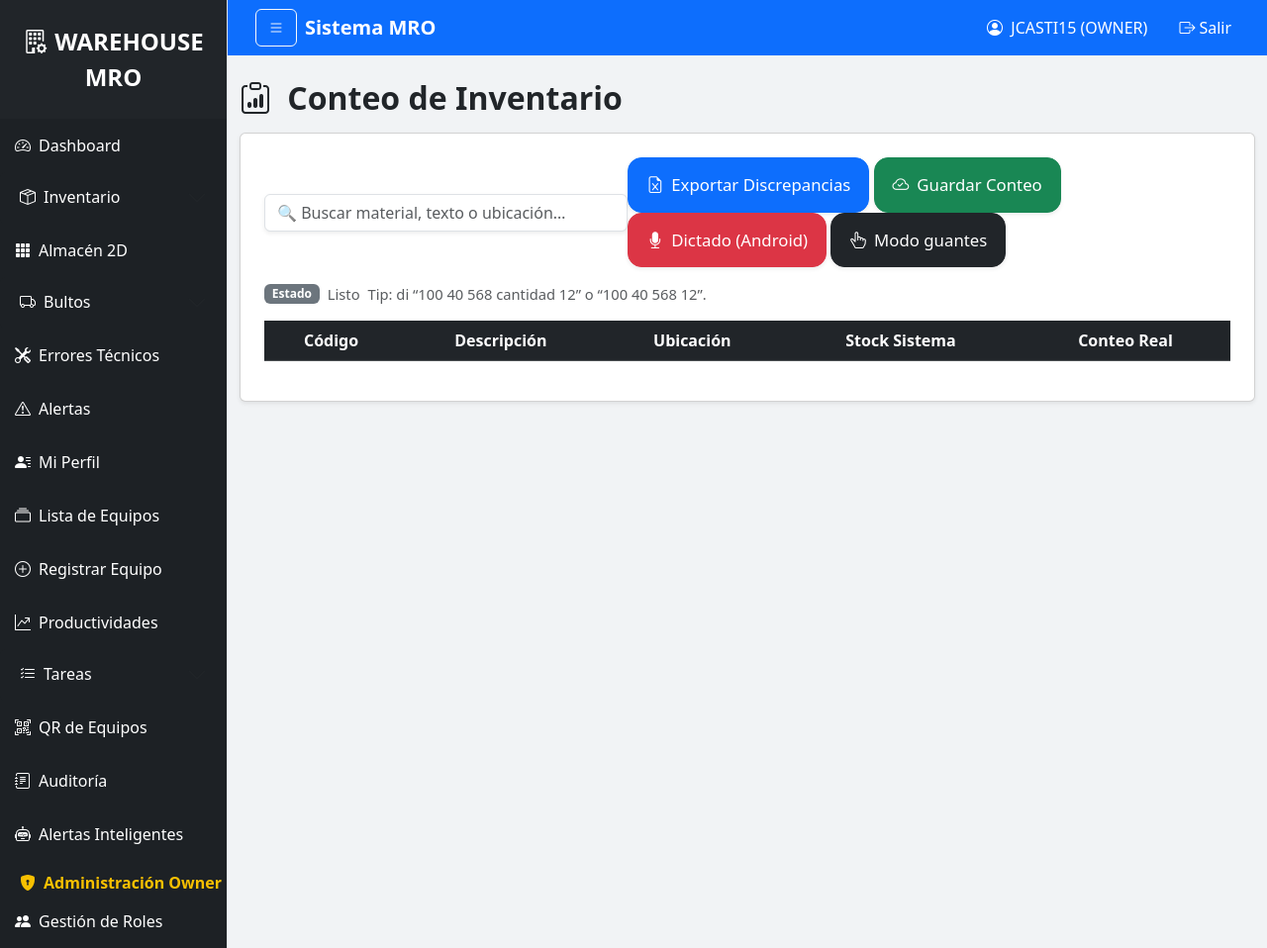
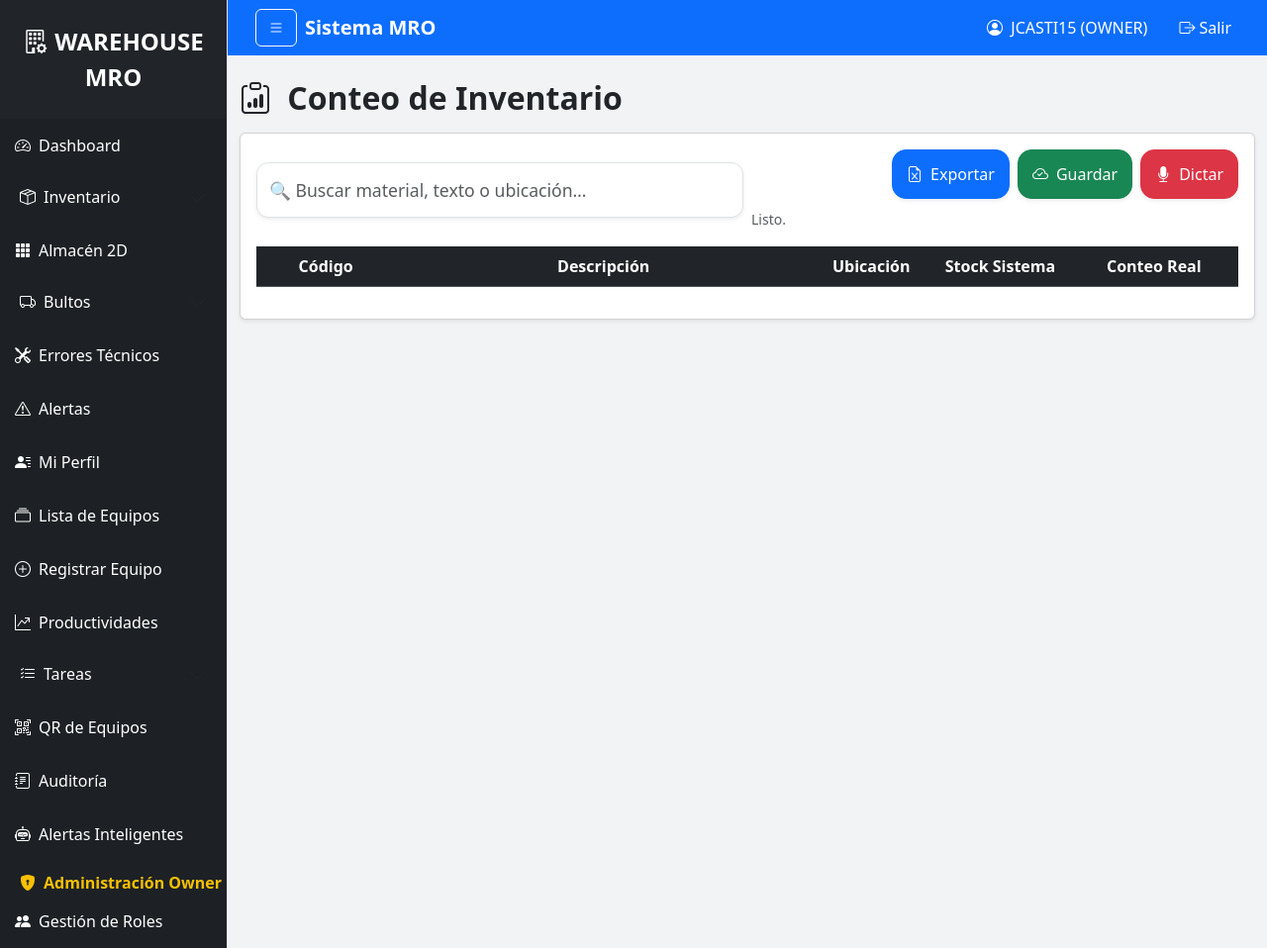
Before and after one commit to Joselu04991/warehouse_mro_4-main, a Flask app: page /inventory/count in a window 1280 px wide. Shown: the whole page at 99% size. Run offline with Flask 3, Linux system fonts and the light colour scheme; a user stored in the database is signed in; lists and menus that the app fills with data are empty.

Commit message:
Update count.html

```diff
--- a/templates/inventory/count.html
+++ b/templates/inventory/count.html
@@ -1,72 +1,77 @@
 {% extends "base.html" %}
 {% block content %}
-
-<style>
-  .count-wrap { max-width: 1200px; margin: 0 auto; }
-  .btn-big { padding: 14px 18px; font-size: 1.05rem; border-radius: 14px; }
-  .gloves .count-input { height: 58px; font-size: 1.35rem; border-radius: 14px; }
-  .gloves td, .gloves th { padding-top: 18px !important; padding-bottom: 18px !important; }
-  .sticky-head thead th { position: sticky; top: 0; z-index: 5; }
-  .row-hit { outline: 3px solid rgba(13,110,253,.35); border-radius: 10px; }
-  .mini { font-size:.92rem; }
-  @media (max-width: 768px){
-    .toolbar { flex-direction: column; gap: 10px; align-items: stretch !important; }
-    .toolbar .form-control { width: 100% !important; }
-    .toolbar .btns { display:flex; gap:10px; flex-wrap:wrap; justify-content:space-between; }
-    .btn-big { width: 100%; }
-  }
-</style>
-
-<div class="count-wrap">
 
 <h2 class="fw-bold mb-3">
   <i class="bi bi-clipboard-data me-2"></i> Conteo de Inventario
 </h2>
 
-  <div class="card shadow-sm p-3 p-md-4">
+<style>
+  /* Modo guantes */
+  .glove-input {
+    font-size: 1.1rem;
+    padding: 14px 12px;
+    border-radius: 12px;
+  }
+  .btn-mobile {
+    border-radius: 14px;
+    padding: 12px 14px;
+  }
+  .row-highlight {
+    background: #f7fff0 !important;
+    transition: background 0.2s ease;
+  }
+  .sticky-tools {
+    position: sticky;
+    top: 12px;
+    z-index: 9;
+    background: transparent;
+  }
+</style>
 
-    <div class="d-flex justify-content-between align-items-center mb-3 toolbar">
-      <input type="text" id="searchCount"
-             class="form-control w-50 shadow-sm"
+<div class="card shadow-sm p-3">
+
+  <!-- TOOLBAR RESPONSIVE -->
+  <div class="sticky-tools mb-3">
+    <div class="row g-2 align-items-center">
+      <div class="col-12 col-lg-6">
+        <input id="searchCount" type="text" class="form-control glove-input shadow-sm"
                placeholder="🔍 Buscar material, texto o ubicación…">
+      </div>
 
-      <div class="btns">
-        <button id="exportBtn" class="btn btn-primary btn-big shadow-sm">
-          <i class="bi bi-file-earmark-excel me-2"></i>Exportar Discrepancias
+      <div class="col-12 col-lg-6">
+        <div class="d-grid d-lg-flex gap-2 justify-content-lg-end">
+          <button id="exportBtn" class="btn btn-primary btn-mobile shadow-sm">
+            <i class="bi bi-file-earmark-excel me-2"></i>Exportar
           </button>
 
-        <button id="saveCountBtn" class="btn btn-success btn-big shadow-sm">
-          <i class="bi bi-cloud-check me-2"></i>Guardar Conteo
+          <button id="saveCountBtn" class="btn btn-success btn-mobile shadow-sm">
+            <i class="bi bi-cloud-check me-2"></i>Guardar
           </button>
 
-        <button id="voiceBtn" class="btn btn-danger btn-big shadow-sm">
-          <i class="bi bi-mic-fill me-2"></i>Dictado (Android)
+          <button id="voiceBtn" class="btn btn-danger btn-mobile shadow-sm">
+            <i class="bi bi-mic-fill me-2"></i>Dictar
           </button>
+        </div>
 
-        <button id="glovesBtn" class="btn btn-dark btn-big shadow-sm">
-          <i class="bi bi-hand-index-thumb me-2"></i>Modo guantes
-        </button>
+        <div class="mt-2">
+          <small id="voiceStatus" class="text-muted">Listo.</small>
+        </div>
+      </div>
     </div>
   </div>
 
-    <div class="d-flex align-items-center gap-2 mb-3">
-      <span class="badge text-bg-secondary">Estado</span>
-      <span id="voiceStatus" class="text-muted mini">Listo</span>
-      <span class="text-muted mini">Tip: di “100 40 568 cantidad 12” o “100 40 568 12”.</span>
-    </div>
-
-    <div class="table-responsive sticky-head" id="tableContainer">
+  <!-- TABLA -->
+  <div class="table-responsive">
     <table class="table table-hover align-middle" id="countTable">
       <thead class="table-dark text-center">
         <tr>
-            <th>Código</th>
-            <th>Descripción</th>
-            <th>Ubicación</th>
-            <th>Stock Sistema</th>
-            <th>Conteo Real</th>
+          <th style="min-width:140px;">Código</th>
+          <th style="min-width:420px;">Descripción</th>
+          <th style="min-width:120px;">Ubicación</th>
+          <th style="min-width:140px;">Stock Sistema</th>
+          <th style="min-width:170px;">Conteo Real</th>
         </tr>
       </thead>
-
       <tbody>
         {% for i in items %}
         <tr data-code="{{ i.material_code }}" data-loc="{{ i.location }}">
@@ -74,25 +79,25 @@
           <td>{{ i.material_text }}</td>
           <td class="text-primary fw-bold">{{ i.location }}</td>
           <td class="text-center">{{ i.libre_utilizacion }}</td>
-
-            <td class="text-center" style="width: 190px;">
-              <input type="number" min="0"
-                     class="form-control count-input shadow-sm text-center"
-                     placeholder="0"
-                     inputmode="numeric">
+          <td class="text-center">
+            <input type="number"
+                   inputmode="numeric"
+                   min="0"
+                   class="form-control glove-input count-input shadow-sm text-center"
+                   placeholder="0">
           </td>
         </tr>
         {% endfor %}
       </tbody>
-
     </table>
   </div>
 
 </div>
-</div>
 
 <script>
-/* ===================== BUSCADOR ===================== */
+/* ==========================
+   BÚSQUEDA
+========================== */
 document.getElementById("searchCount").addEventListener("input", function () {
   const filter = this.value.toLowerCase();
   document.querySelectorAll("#countTable tbody tr").forEach(row => {
@@ -100,14 +105,21 @@ document.getElementById("searchCount").addEventListener("input", function () {
   });
 });
 
-/* ===================== UI INPUTS ===================== */
-function paintInput(input){
-  input.style.backgroundColor = input.value.trim() === "" ? "#ffe5e5" : "#e6ffe6";
-  input.closest("tr").style.backgroundColor = "#f7fff0";
+/* ==========================
+   INPUT UX
+========================== */
+function paintInput(input) {
+  const v = (input.value || "").trim();
+  input.style.backgroundColor = v === "" ? "#ffe5e5" : "#e6ffe6";
 }
 
-document.querySelectorAll(".count-input").forEach(input => {
-  input.addEventListener("input", () => paintInput(input));
+document.querySelectorAll(".count-input").forEach((input) => {
+  input.addEventListener("input", () => {
+    paintInput(input);
+    const tr = input.closest("tr");
+    tr.classList.add("row-highlight");
+  });
+
   input.addEventListener("keydown", (e) => {
     if (e.key === "Enter") {
       const inputs = [...document.querySelectorAll(".count-input")];
@@ -115,10 +127,49 @@ document.querySelectorAll(".count-input").forEach(input => {
       if (inputs[idx + 1]) inputs[idx + 1].focus();
     }
   });
+
+  paintInput(input);
 });
 
-/* ===================== GUARDAR ===================== */
-document.getElementById("saveCountBtn").addEventListener("click", () => {
+/* ==========================
+   GUARDAR CONTEO
+========================== */
+document.getElementById("saveCountBtn").addEventListener("click", async () => {
+  const conteos = [];
+  document.querySelectorAll("#countTable tbody tr").forEach(row => {
+    const material_code = row.dataset.code;
+    const location = row.dataset.loc;
+    const input = row.querySelector(".count-input").value.trim();
+    if (input !== "") {
+      conteos.push({ material_code, location, real_count: Number(input) });
+    }
+  });
+
+  if (conteos.length === 0) return alert("⚠ Debe ingresar al menos un valor de conteo.");
+
+  try {
+    const res = await fetch("/inventory/save-count", {
+      method: "POST",
+      headers: { "Content-Type": "application/json" },
+      body: JSON.stringify(conteos)
+    });
+    const data = await res.json();
+
+    if (data.success) {
+      alert("✅ Conteo guardado correctamente.");
+      document.querySelectorAll(".count-input").forEach(i => i.style.backgroundColor = "white");
+    } else {
+      alert("❌ Error guardando conteo: " + (data.msg || ""));
+    }
+  } catch (e) {
+    alert("❌ Error conectando con el servidor.");
+  }
+});
+
+/* ==========================
+   EXPORTAR DISCREPANCIAS
+========================== */
+document.getElementById("exportBtn").addEventListener("click", async () => {
   const conteos = [];
   document.querySelectorAll("#countTable tbody tr").forEach(row => {
     const material_code = row.dataset.code;
@@ -127,40 +178,15 @@ document.getElementById("saveCountBtn").addEventListener("click", () => {
     if (input !== "") conteos.push({ material_code, location, real_count: Number(input) });
   });
 
-  if (!conteos.length) return alert("⚠ Debe ingresar al menos un valor de conteo.");
+  if (conteos.length === 0) return alert("⚠ Debe ingresar mínimo un conteo para generar discrepancias.");
 
-  fetch("/inventory/save-count", {
+  const r = await fetch("/inventory/export-discrepancies", {
     method: "POST",
     headers: { "Content-Type": "application/json" },
     body: JSON.stringify(conteos)
-  })
-  .then(res => res.json())
-  .then(data => {
-    if (data.success) alert("✅ Conteo guardado correctamente.");
-    else alert("❌ Error guardando conteo.");
-  })
-  .catch(() => alert("❌ Error conectando con el servidor."));
   });
 
-/* ===================== EXPORTAR ===================== */
-document.getElementById("exportBtn").addEventListener("click", () => {
-  const conteos = [];
-  document.querySelectorAll("#countTable tbody tr").forEach(row => {
-    const material_code = row.dataset.code;
-    const location = row.dataset.loc;
-    const input = row.querySelector(".count-input").value.trim();
-    if (input !== "") conteos.push({ material_code, location, real_count: Number(input) });
-  });
-
-  if (!conteos.length) return alert("⚠ Debe ingresar mínimo un conteo para generar discrepancias.");
-
-  fetch("/inventory/export-discrepancies", {
-    method: "POST",
-    headers: { "Content-Type": "application/json" },
-    body: JSON.stringify(conteos)
-  })
-  .then(r => r.blob())
-  .then(blob => {
+  const blob = await r.blob();
   const url = window.URL.createObjectURL(blob);
   const a = document.createElement("a");
   a.href = url;
@@ -168,190 +194,126 @@ document.getElementById("exportBtn").addEventListener("click", () => {
   a.click();
   window.URL.revokeObjectURL(url);
 });
-});
 
-/* ===================== MODO GUANTES ===================== */
-const glovesBtn = document.getElementById("glovesBtn");
-const container = document.querySelector(".count-wrap");
-let glovesOn = false;
-
-glovesBtn.addEventListener("click", () => {
-  glovesOn = !glovesOn;
-  document.body.classList.toggle("gloves", glovesOn);
-});
-
-/* ===================== VOZ ANDROID (FIX) ===================== */
+/* ==========================
+   DICTADO ANDROID (Web Speech)
+========================== */
 let recognition = null;
 let listening = false;
 let lastRow = null;
 
-const voiceBtn = document.getElementById("voiceBtn");
-const voiceStatus = document.getElementById("voiceStatus");
+const btn = document.getElementById("voiceBtn");
+const status = document.getElementById("voiceStatus");
 
-const CODE_SET = new Set([...document.querySelectorAll("#countTable tbody tr")].map(r => String(r.dataset.code)));
-const CODE_TO_ROW = new Map([...document.querySelectorAll("#countTable tbody tr")].map(r => [String(r.dataset.code), r]));
-
-function speak(text){
-  try{
-    const u = new SpeechSynthesisUtterance(text);
-    u.lang = "es-PE";
-    window.speechSynthesis.speak(u);
-  } catch(e){}
+function initRecognition() {
+  const SR = window.SpeechRecognition || window.webkitSpeechRecognition;
+  if (!SR) {
+    alert("❌ Dictado no compatible. Usa Chrome en Android.");
+    return null;
   }
 
-function getSpeechRecognition(){
-  return window.SpeechRecognition || window.webkitSpeechRecognition || null;
+  const rec = new SR();
+  rec.lang = "es-PE";
+  rec.continuous = true;     // continuo (Android puede cortarlo igual)
+  rec.interimResults = false;
+  rec.maxAlternatives = 1;
+  return rec;
 }
 
-function parseNums(text){
-  const m = text.match(/\d+/g);
-  return m ? m.map(x => String(x)) : [];
+function setCellValue(row, cantidad) {
+  const input = row.querySelector(".count-input");
+  input.value = String(cantidad);
+  input.setAttribute("value", String(cantidad));
+  input.dispatchEvent(new Event("input", { bubbles: true }));
+  input.dispatchEvent(new Event("change", { bubbles: true }));
+
+  row.classList.add("row-highlight");
+  row.scrollIntoView({ behavior: "smooth", block: "center" });
+  input.focus({ preventScroll: true });
+
+  lastRow = row;
 }
 
-function findBestCode(nums){
-  // intenta armar código juntando 2..6 grupos (para casos 100 40 568 => 10040568)
-  // y deja el último como cantidad si sobra
-  for (let k = Math.min(6, nums.length); k >= 2; k--){
-    const code = nums.slice(0, k).join("");
-    if (CODE_SET.has(code)){
-      const rest = nums.slice(k);
-      const qty = rest.length ? rest[rest.length - 1] : null;
-      return { code, qty };
+function findRowByCode(code) {
+  const rows = document.querySelectorAll("#countTable tbody tr");
+  for (const row of rows) {
+    if (String(row.dataset.code).trim() === String(code).trim()) return row;
   }
-  }
-  // fallback: primer num como código exacto
-  if (CODE_SET.has(nums[0])) {
-    const qty = nums.length >= 2 ? nums[1] : null;
-    return { code: nums[0], qty };
-  }
-  return { code: null, qty: null };
+  return null;
 }
 
-function applyCount(code, qty){
-  if (!code) return false;
-  const row = CODE_TO_ROW.get(code);
-  if (!row) return false;
+/**
+ * Reglas:
+ * - Si el dictado trae varios números:
+ *    - último número = cantidad
+ *    - resto concatenado = código (para casos tipo "100 40 568 12" => 10040568 / 12)
+ * - Si trae 2 números: "codigo cantidad"
+ * - Si trae 1 número: cantidad para lastRow
+ */
+function procesarTexto(texto) {
+  const nums = (texto.match(/\d+/g) || []).map(x => String(x));
+  if (nums.length === 0) return;
 
-  const input = row.querySelector(".count-input");
-  if (!input) return false;
-
-  if (qty != null){
-    input.value = qty;
-    input.dispatchEvent(new Event("input"));
-    lastRow = row;
-
-    row.classList.add("row-hit");
-    setTimeout(() => row.classList.remove("row-hit"), 900);
-
-    input.focus({preventScroll:false});
-    input.scrollIntoView({behavior:"smooth", block:"center"});
-
-    speak("registrado");
-    return true;
-  }
-
-  // si no vino qty, solo selecciona fila como "última"
-  lastRow = row;
-  row.classList.add("row-hit");
-  setTimeout(() => row.classList.remove("row-hit"), 900);
-  speak("código detectado");
-  return true;
-}
-
-function applyQtyOnly(qty){
-  if (!lastRow) return false;
-  const input = lastRow.querySelector(".count-input");
-  if (!input) return false;
-  input.value = qty;
-  input.dispatchEvent(new Event("input"));
-  speak("registrado");
-  return true;
-}
-
-function startListening(){
-  const SR = getSpeechRecognition();
-  if (!SR){
-    alert("❌ Dictado no compatible. Usa Chrome en Android y en HTTPS.");
+  if (nums.length === 1) {
+    if (lastRow) setCellValue(lastRow, nums[0]);
     return;
   }
 
-  recognition = new SR();
-  recognition.lang = "es-PE";
-  recognition.interimResults = false;
+  const cantidad = nums[nums.length - 1];
+  const codigo = nums.slice(0, -1).join(""); // concat
 
-  // Android suele ignorar continuous=true, entonces reiniciamos en onend
-  recognition.continuous = true;
+  const row = findRowByCode(codigo) || findRowByCode(nums[0]); // fallback
+  if (row) {
+    setCellValue(row, cantidad);
+  } else {
+    status.innerText = `⚠️ No encontré código ${codigo}`;
+  }
+}
 
+btn.addEventListener("click", () => {
+  if (!recognition) recognition = initRecognition();
+  if (!recognition) return;
+
+  if (!listening) {
     recognition.onstart = () => {
       listening = true;
-    voiceStatus.innerText = "🎙️ Escuchando...";
-    voiceBtn.classList.add("disabled");
+      status.innerText = "🎙️ Escuchando… (di: 100 40 568 12)";
+      btn.classList.remove("btn-danger");
+      btn.classList.add("btn-dark");
+    };
+
+    recognition.onresult = (event) => {
+      const text = (event.results?.[event.results.length - 1]?.[0]?.transcript || "").toLowerCase().trim();
+      if (text) procesarTexto(text);
     };
 
     recognition.onerror = (e) => {
-    // "network" pasa cuando Google Speech no responde o no hay permisos / conexión
-    voiceStatus.innerText = (e.error === "network")
-      ? "⚠️ error network (conexión/servicio). Intenta con datos o reintenta."
-      : `⚠️ error: ${e.error}`;
+      // en Android suele salir "network" si no hay servicio/permiso
+      status.innerText = `⚠️ Dictado error: ${e.error}`;
       listening = false;
-    voiceBtn.classList.remove("disabled");
-  };
-
-  recognition.onresult = (event) => {
-    const text = event.results?.[0]?.[0]?.transcript ? event.results[0][0].transcript.toLowerCase().trim() : "";
-    if (!text) return;
-
-    const nums = parseNums(text);
-    if (!nums.length) return;
-
-    // caso: "cantidad 12" / "doce" -> solo números (si vino 1 num, qty-only)
-    if (nums.length === 1) {
-      if (!applyQtyOnly(nums[0])) {
-        voiceStatus.innerText = "⚠️ No hay código previo para asignar cantidad.";
-      }
-      return;
-    }
-
-    const best = findBestCode(nums);
-    if (best.code){
-      // si qty viene null, intenta usar el último como qty
-      const qty = best.qty ?? nums[nums.length - 1];
-      const ok = applyCount(best.code, qty);
-      if (!ok) voiceStatus.innerText = "⚠️ Código no encontrado en la tabla.";
-      return;
-    }
-
-    voiceStatus.innerText = "⚠️ No pude reconocer el código. Di el código más claro.";
+      btn.classList.add("btn-danger");
+      btn.classList.remove("btn-dark");
+      try { recognition.stop(); } catch {}
     };
 
     recognition.onend = () => {
-    // reinicio automático si seguimos “en modo dictado”
-    if (listening){
-      try { recognition.start(); } catch(e){}
-      return;
+      // si estaba en modo “continuo”, reintenta (cuando Android lo corta)
+      if (listening) {
+        try { recognition.start(); } catch {}
+      } else {
+        status.innerText = "⏹️ Detenido.";
       }
-    voiceStatus.innerText = "⏹️ Detenido";
-    voiceBtn.classList.remove("disabled");
     };
 
-  try{
     recognition.start();
-  } catch(e){
-    voiceStatus.innerText = "⚠️ No pude iniciar micrófono. Revisa permisos.";
+
+  } else {
     listening = false;
-    voiceBtn.classList.remove("disabled");
+    try { recognition.stop(); } catch {}
+    btn.classList.add("btn-danger");
+    btn.classList.remove("btn-dark");
+    status.innerText = "⏹️ Detenido.";
   }
-}
-
-function stopListening(){
-  listening = false;
-  try{ recognition && recognition.stop(); } catch(e){}
-  voiceBtn.classList.remove("disabled");
-}
-
-voiceBtn.addEventListener("click", () => {
-  if (!listening) startListening();
-  else stopListening();
 });
 </script>
 
```
Lines whose indentation alone changed are shown as unchanged.
